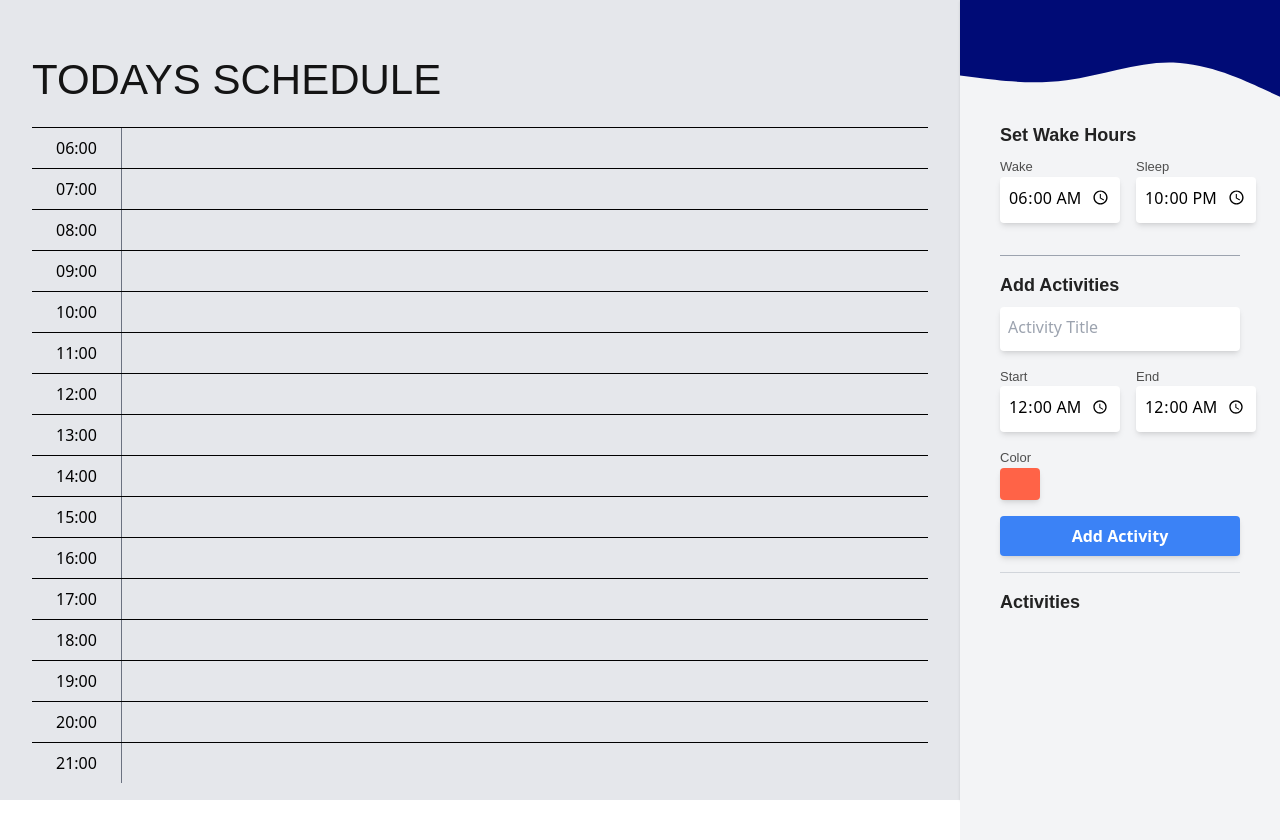
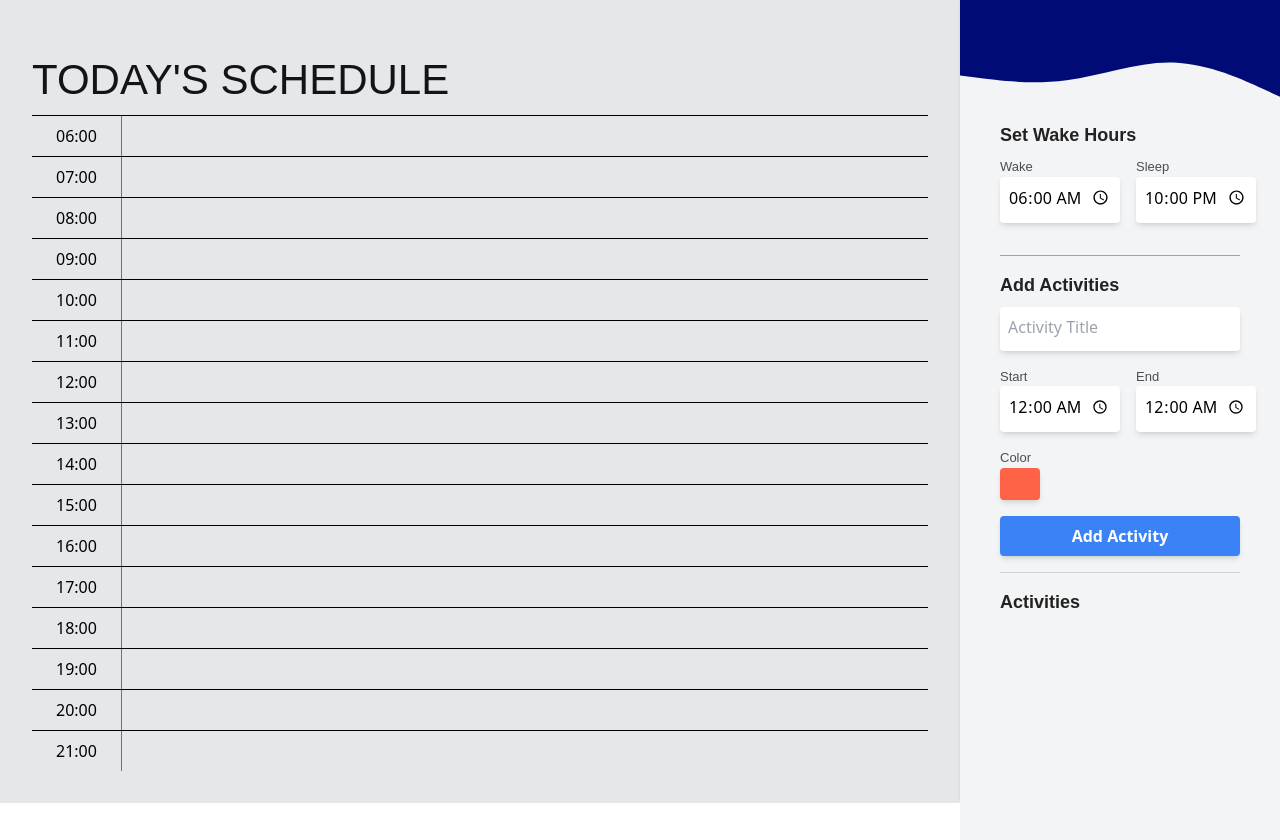
Before and after one commit to JasonBrunch/dayplanner, a Next.js app: page / in a window 1280 px wide. Built offline with nearby package versions, Linux system fonts and the light colour scheme; a web font is replaced by a local one.

Commit message:
Fixed the heading string - save point for refactoring the day into 48 hour day

```diff
--- a/pages/index.js
+++ b/pages/index.js
@@ -116,8 +116,8 @@ function Home() {
   return (
     <div div className="flex flex-col md:flex-row">
       {/* Schedule Container */}
-      <div className="flex flex-col w-full md:w-3/4 p-4 md:p-8 bg-gray-200 h-screen">
-        <h1 className="py-4 heading1">TODAYS SCHEDULE</h1>
+      <div className="flex flex-col w-full md:w-3/4 p-4 md:p-8 bg-gray-200 ">
+      <h1 className="pb-1 pt-4 heading1">{"TODAY'S SCHEDULE"}</h1>
         <div className="flex flex-col items-center w-full">
           {Array.from(
             { length: 24 },
```
